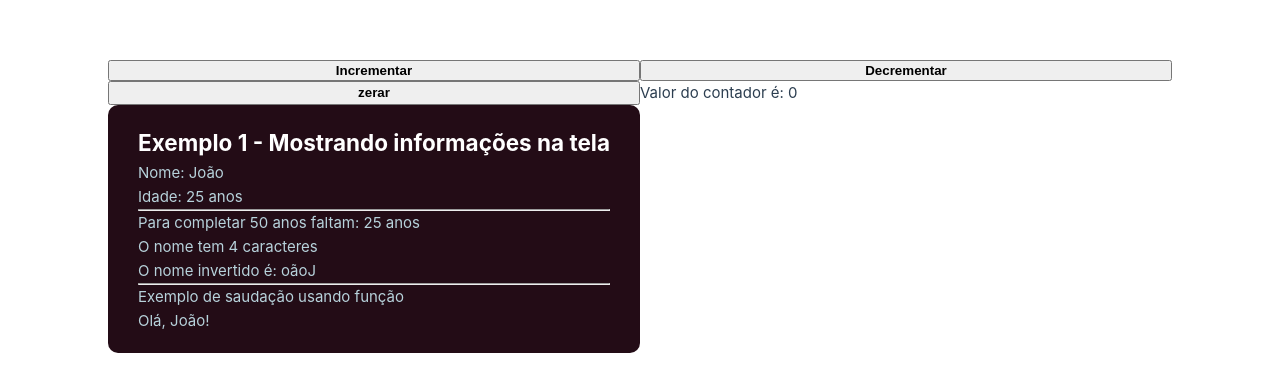
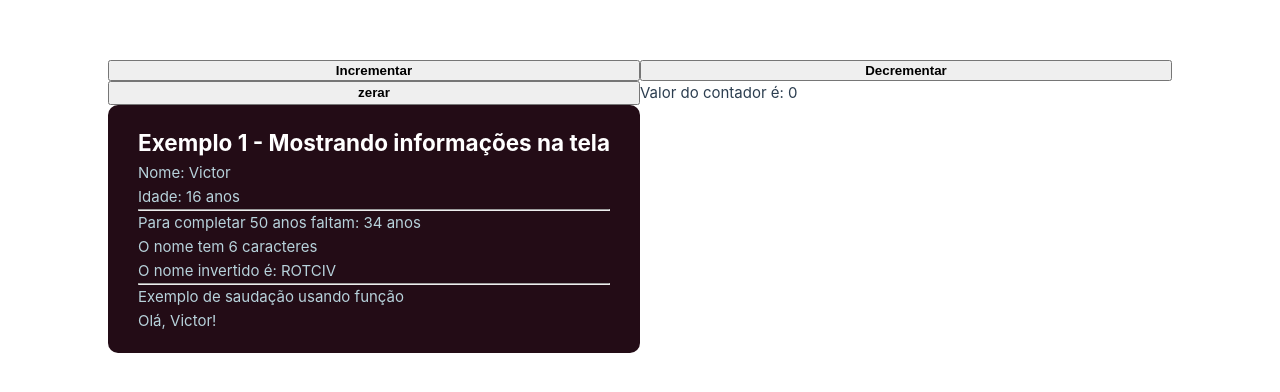
Before and after one commit to VictorSedlak1/ProjetoDesWeb2-2023, a Vue app: page / in a window 1280 px wide. Shown: the part 194-586 px from the top of the page. Built offline with nearby package versions, Linux system fonts and the light colour scheme.

Commit message:
Opa_Bear3

```diff
--- a/src/App.vue
+++ b/src/App.vue
@@ -21,11 +21,16 @@ onMounted(() => {
   console.log(`O valor inicial do contador é ${contador.value}.`)
 })
 
-const nome = 'João'
-    const idade = 25
+const nome = 'Victor'
+    const idade = 16
 
     function inverter(texto) {
         return texto.split('').reverse().join('')
+    }
+
+    function inverterMaiusculo(texto) {
+      const invertido = inverter(texto)
+      return invertido.toUpperCase()
     }
 
     function saudacao() {
@@ -47,7 +52,7 @@ const nome = 'João'
         <hr />
         <p>Para completar 50 anos faltam: {{ 50 - idade }}  anos</p>
         <p>O nome tem {{ nome.length }}  caracteres</p>
-        <p>O nome invertido é: {{ inverter(nome) }} </p>
+        <p>O nome invertido é: {{ inverter(nome).toUpperCase() }} </p>
         <hr />
         <p> Exemplo de saudação usando função</p>
         <p> {{ saudacao() }}  </p>
```
